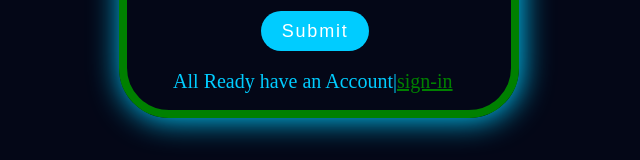
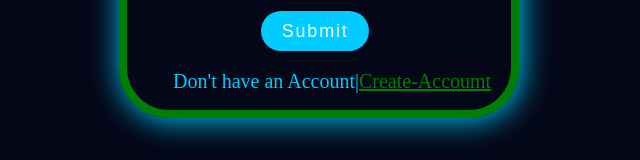
Before and after one commit to Naveed-Abbasi786/Complain-Management-System-, a plain HTML site: page sign-up.html in a window 1280 px wide. Shown: the part 407-567 px from the top of the page, without its empty margins (321-961 px from the left). Drawn offline with Linux system fonts and the light colour scheme; no server answers.

Commit message:
Update sign-up.html

```diff
--- a/sign-up.html
+++ b/sign-up.html
@@ -65,7 +65,7 @@
                 <input type="password" placeholder="Password" class="input-text" id="password" required>
                 <input type="button" value="Submit" id="Sumbit-btn" onclick="sin_up()">
             </form>
-            <div id="sign-up">All Ready have an Account|<a href="index.html" id="si">sign-in</a></div>
+            <div id="sign-up">Don't have an Account|<a href="index.html" id="si">Create-Accoumt</a></div>
         </div>
     </div>
     <script src="script.js"></script>
```
